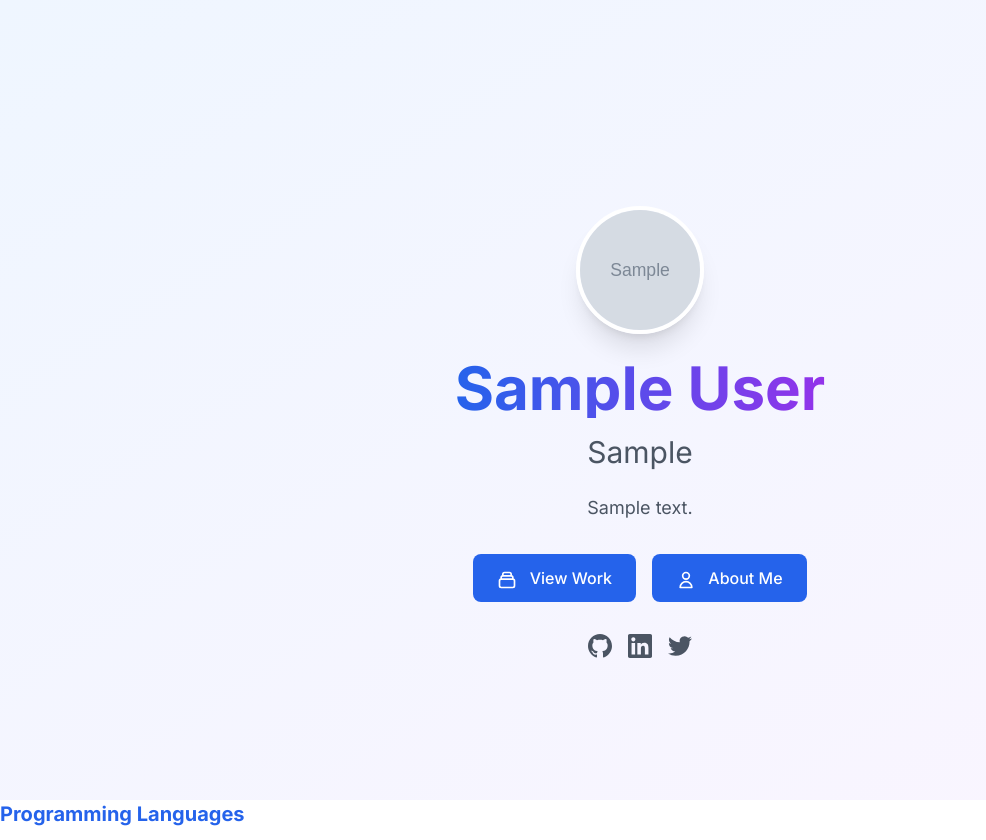
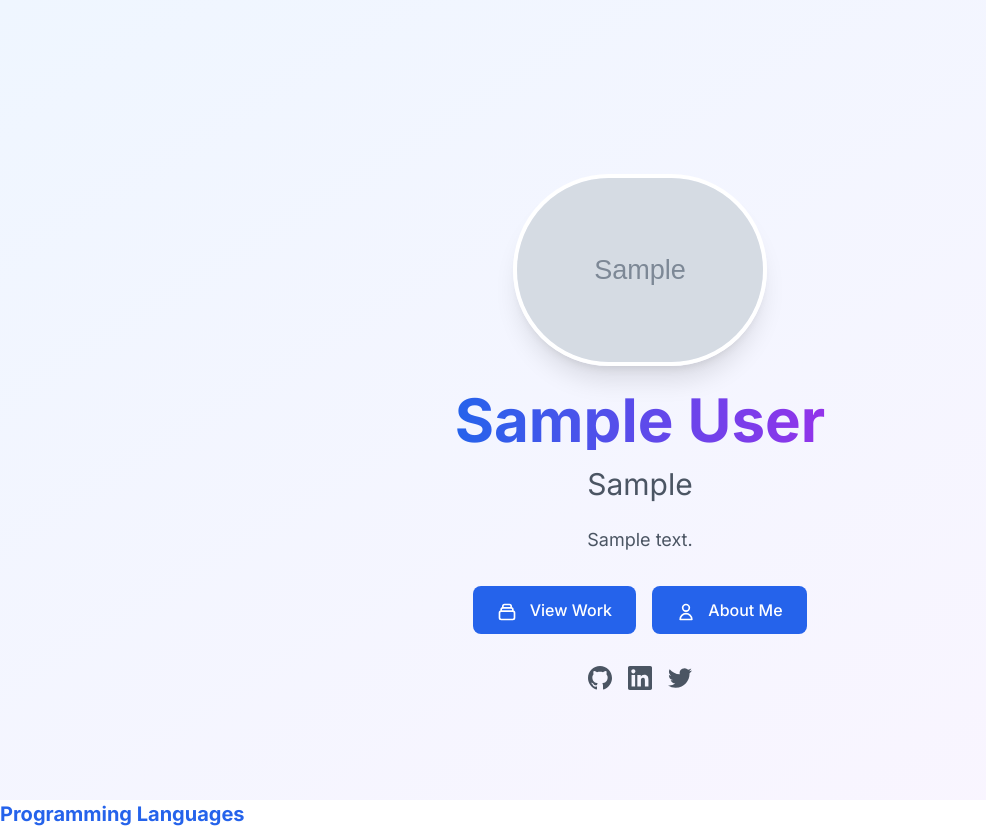
Before and after one commit to pawan980/portfolio, a Django app: page / in a window 1280 px wide. Shown: the top 840 px of the page, without its empty margins (0-986 px from the left). Run offline with Django 4.2, Linux system fonts and the light colour scheme; tables that the repository leaves empty hold one stand-in row (values such as "Sample post"); grey boxes marked "Sample" are stand-in pictures; some libraries are stand-ins or nearby versions.

Commit message:
fix: increase landing page profile pic size

```diff
--- a/templates/pages/landing.html
+++ b/templates/pages/landing.html
@@ -7,7 +7,7 @@
     <div class="text-center px-4 max-w-5xl mx-auto">
         {% if site.profile_image %}
         <img src="{{ site.profile_image.url }}" alt="{{ site.full_name }}"
-            class="w-32 h-32 rounded-full mx-auto mb-6 border-4 border-white dark:border-gray-700 shadow-xl">
+            class="w-48 h-48 rounded-full mx-auto mb-6 border-4 border-white dark:border-gray-700 shadow-xl">
         {% endif %}
 
         <h1 class="text-5xl md:text-6xl font-bold mb-4 text-gradient">
```
